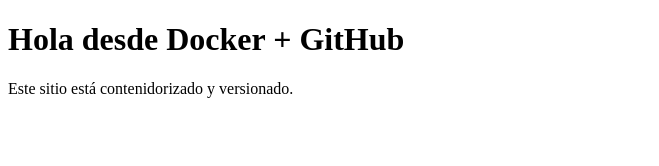
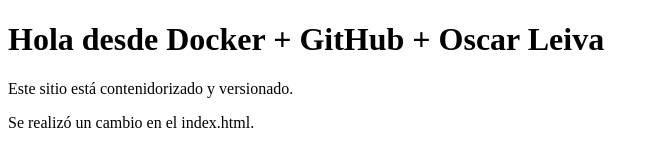
Before and after one commit to osleivac/misitio, a plain HTML site: page index.html in a window 1280 px wide. Shown: the whole page, without its empty margins (0-659 px from the left). Drawn offline with Linux system fonts and the light colour scheme.

Commit message:
Mensaje de Actualización 4

```diff
--- a/index.html
+++ b/index.html
@@ -5,7 +5,8 @@
   <title>Mi sitio en Docker</title>
 </head>
 <body>
-  <h1>Hola desde Docker + GitHub</h1>
+  <h1>Hola desde Docker + GitHub + Oscar Leiva</h1>
   <p>Este sitio está contenidorizado y versionado.</p>
+  <p>Se realizó un cambio en el index.html.</p>
 </body>
 </html>
```
